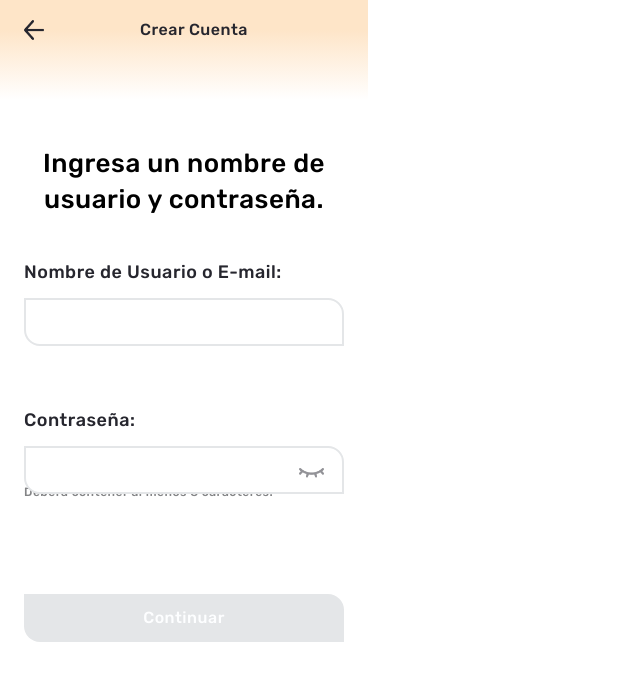
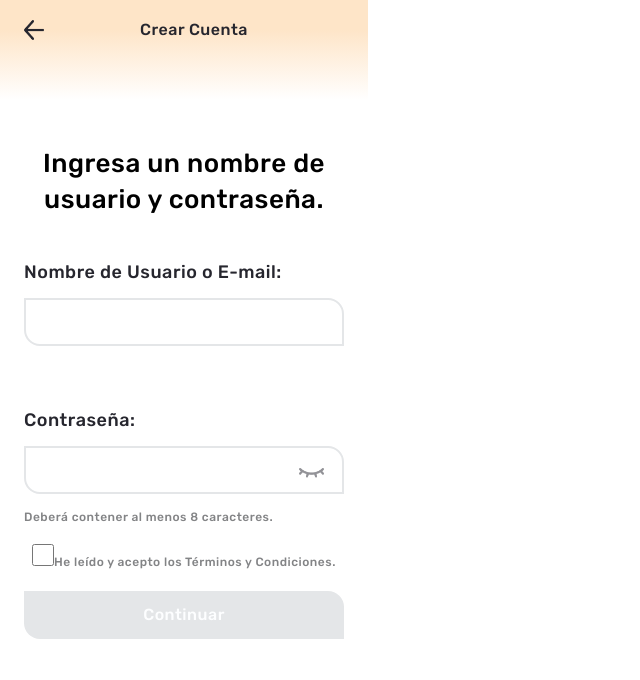
Before and after one commit to marticoronel/Proyecto_Final, a React (Vite) app in the folder frontend/: page /registrarse/nombre_usuario in a window 1280 px wide. Shown: the top 680 px of the page, without its empty margins (0-640 px from the left). Built offline with nearby package versions, Linux system fonts and the light colour scheme.

Commit message:
frontend crear cuenta OK

```diff
--- a/frontend/src/components/NombreUsuario/index.jsx
+++ b/frontend/src/components/NombreUsuario/index.jsx
@@ -7,11 +7,17 @@
     const navigate = useNavigate();
     const [usuario, setUsuario] = useState({ email: '', password: '' });
     const [showPassword, setShowPassword] = useState(false);
+    const [isChecked, setIsChecked] = useState(false);
 
     const handleSubmint = async (e) => {
         e.preventDefault();
         const usuario = e.target["email"].value;
         const password = e.target["password"].value;
+
+        if (!isChecked) {
+            alert("Debes aceptar los Términos y Condiciones.");
+            return;
+        }
 
         const response = await fetch('http://localhost:3000/login', {
             method: 'POST',
@@ -37,7 +43,7 @@
         <div className={styles.container}>
             <div className={styles.login_header}>
                 <button className={styles.btn_arrow} onClick={() => navigate('/registrarse')}>
-                    <img className={styles.arrow} src={flecha_retroceder} alt="navegar hacia atras" />
+                    <img className={styles.arrow} src={flecha_retroceder} alt="navegar hacia atrás" />
                 </button>
                 <h2 className={styles.heading_5}>Crear Cuenta</h2>
             </div>
@@ -69,11 +75,23 @@
                         </button>
                     </div>
                 </form>
-                <div className={styles.bodyBodyVerySmall}>Deberá contener al menos 8 caracteres.</div>
+                <div className={`${styles.bodyBodyVerySmall} ${styles.input_advise}`}>
+                    Deberá contener al menos 8 caracteres.
+                </div>
             </div>
-            <button className={styles.btn_standard} onClick={() => navigate('/login')}>
-            <h2 className={styles.btn_standard_texto}>Continuar</h2>
+            <div className={styles.checkboxContainer}>
+                <input className={styles.checkbox}
+                    type="checkbox"
+                    id="aceptarTerminos"
+                    name="aceptar_terminos"
+                    checked={isChecked}
+                    onChange={() => setIsChecked(!isChecked)}
+                />
+                <label className={styles.bodyBodyVerySmall} htmlFor="aceptarTerminos">He leído y acepto los Términos y Condiciones.</label>
+            </div>
+            <button className={`${styles.btn_standard} ${styles.btn_continuar}`} onClick={() => navigate('/login')}>
+                <h2 className={styles.btn_standard_texto}>Continuar</h2>
             </button>
-        </div >
+        </div>
     );
 };
--- a/frontend/src/components/NombreUsuario/styles.module.css
+++ b/frontend/src/components/NombreUsuario/styles.module.css
@@ -177,6 +177,30 @@
     color: #838486;
 }
 
+.input_advise {
+    position: relative;
+    top: 25px;
+    z-index: 1;
+}
+
+.btn_continuar {
+    margin-top: 50px;
+}
+
+.checkboxContainer {
+    position: relative;
+    top: 30px;
+    z-index: 1;
+}
+
+.checkbox {
+    width: 22px;
+    height: 22px;
+    border-radius: 0px, 8px, 0px, 8px;
+    border: 3px;
+    border: 3px solid #BFC0C1
+}
+
 .heading_3 {
     font-family: Rubik;
     font-size: 26px;
--- a/frontend/src/components/Registrarse/index.jsx
+++ b/frontend/src/components/Registrarse/index.jsx
@@ -51,12 +51,19 @@
                   onChange={(e) => setNombreUsuario(e.target.value)}
                 />
               </div>
-                    <button className={styles.btn_standard} onClick={() => navigate('/registrarse/nombre_usuario')} type="submit">
+            </form>
+            <div className={`${styles.bodyBodyVerySmall} ${styles.input_advise}`}>
+              Deberás poder confirmarlo luego.
+            </div>
+            <button
+              className={`${styles.btn_standard} ${styles.btn_continuar}`}
+              onClick={() => navigate('/registrarse/nombre_usuario')}
+              type="submit"
+            >
               <h2 className={styles.btn_standard_texto}>Continuar</h2>
             </button>
-                </form>
-                <div className={styles.bodyBodyVerySmall}>Deberás poder confirmarlo luego.</div>
           </div>
         </div>
       );
+
 };
--- a/frontend/src/components/Registrarse/styles.module.css
+++ b/frontend/src/components/Registrarse/styles.module.css
@@ -109,6 +109,10 @@
     text-align: center;
 }
 
+.btn_continuar {
+    margin-top: 220px;
+}
+
 .inputLabel {
     width: 320px;
     height: 48px;
@@ -165,6 +169,12 @@
     color: #26262E;
 }
 
+.input_advise {
+    position: relative;
+    top: 50px;
+    z-index: 1;
+}
+
 .bodyBodyVerySmall {
     width: 320px;
     height: 36px;
@@ -175,6 +185,7 @@
     letter-spacing: 0.5px;
     text-align: left;
     color: #838486;
+    z-index: 1;
 }
 
 .heading_3 {
--- a/frontend/src/components/inicio/Inicio.jsx
+++ b/frontend/src/components/inicio/Inicio.jsx
@@ -77,7 +77,7 @@
 
     return (
         <>
-            <VideoBackground />
+            {/* <VideoBackground /> */}
             <Button style={buttonStyle} onClick={handleRegistrarseClick}>
                 Registrarse Gratis
             </Button>
```
Lines whose indentation alone changed are shown as unchanged.
